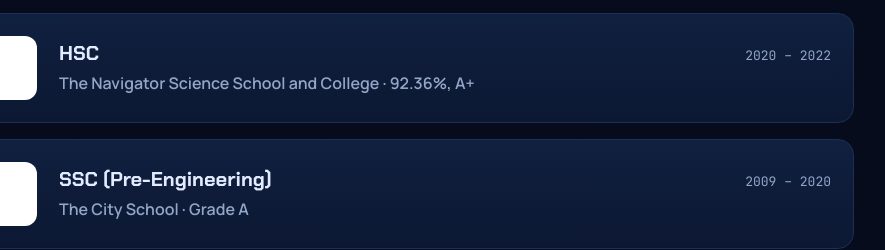
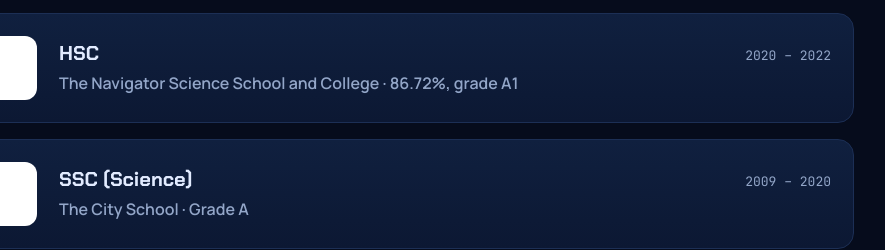
Before and after one commit to Shez7777777/Shez7777777.github.io, a plain HTML site: page index.html in a window 1280 px wide. Shown: the part 3262-3512 px from the top of the page, 272-1157 px from the left. Drawn offline with Linux system fonts and the light colour scheme.

Commit message:
Correct HSC result and SSC group

```diff
--- a/index.html
+++ b/index.html
@@ -207,14 +207,14 @@
               <h3>HSC</h3>
               <span class="when">2020 – 2022</span>
             </header>
-            <p class="org">The Navigator Science School and College · 92.36%, A+</p>
+            <p class="org">The Navigator Science School and College · 86.72%, grade A1</p>
           </div>
         </article>
         <article class="job compact">
           <div class="org-logo"><img src="img/logos/cityschool.png" alt="The City School"></div>
           <div class="job-body">
             <header>
-              <h3>SSC (Pre-Engineering)</h3>
+              <h3>SSC (Science)</h3>
               <span class="when">2009 – 2020</span>
             </header>
             <p class="org">The City School · Grade A</p>
```
